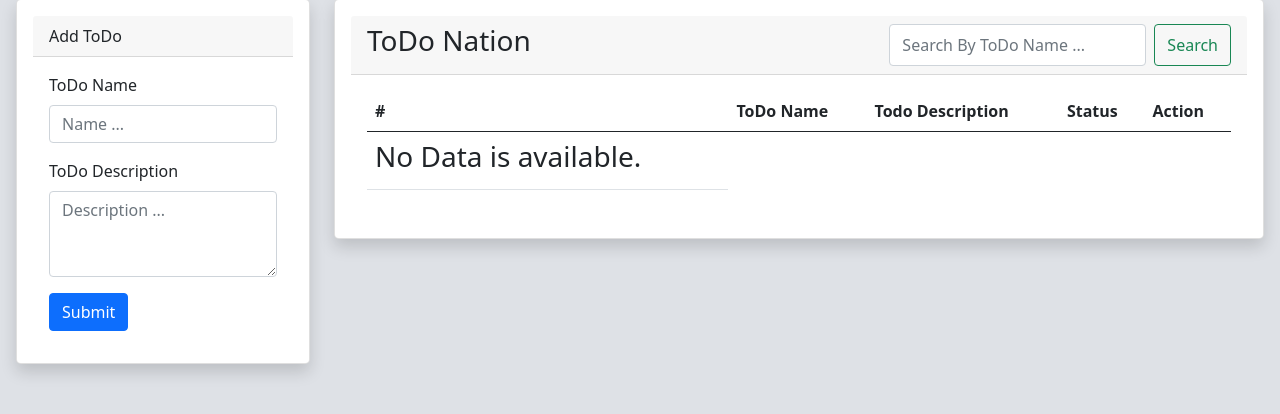
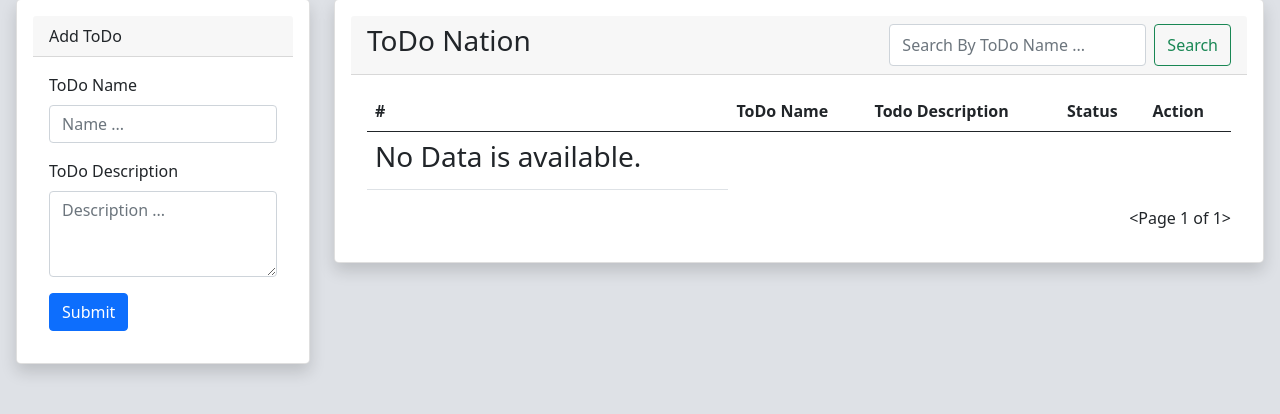
Before and after one commit to ashwinam/garbage-codes-season-01, a Django app: page /todo/ in a window 1280 px wide. Shown: the part 123-537 px from the top of the page. Run offline with Django 4.2, Linux system fonts and the light colour scheme; the visitor is signed in with stand-in values (Sample User, id 1); data that the repository does not hold is empty.

Commit message:
basic pagination

```diff
--- a/DjangoToDo/todo/templates/todo/todo.html
+++ b/DjangoToDo/todo/templates/todo/todo.html
@@ -115,6 +115,7 @@
                       {% endfor %}
                     </tbody>
                   </table>
+                  <div class="d-flex justify-content-end">{{ objects }}</div>
             </div>
           </div>
       </div>
--- a/DjangoToDo/todo/views.py
+++ b/DjangoToDo/todo/views.py
@@ -1,6 +1,7 @@
 from typing import Any
 from django.contrib import messages
 from django.contrib.auth.mixins import LoginRequiredMixin
+from django.core.paginator import Paginator
 from django.shortcuts import redirect, render, get_object_or_404
 from django.urls import reverse_lazy
 from django.views.generic import CreateView, ListView, UpdateView, TemplateView
@@ -17,6 +18,7 @@ class ToDoView(LoginRequiredMixin, ListView):
     template_name = 'todo/todo.html'
     context_object_name = "objects"
     form_class = ToDoForm
+    paginate_by = 1
 
     def get_context_data(self, **kwargs: Any) -> dict[str, Any]:
         try:
@@ -27,7 +29,8 @@ class ToDoView(LoginRequiredMixin, ListView):
             if search_inp:
                 objects = self.model.objects.filter(add_by=self.request.user.id, todo_name__icontains=search_inp)
                 kwargs['search_inp'] = search_inp
-            kwargs['objects'] = objects
+            paginate = Paginator(objects, 1)
+            kwargs['objects'] = paginate.get_page(2)
 
         except Exception as e:
             print(e, 'Errorrrr')
```
